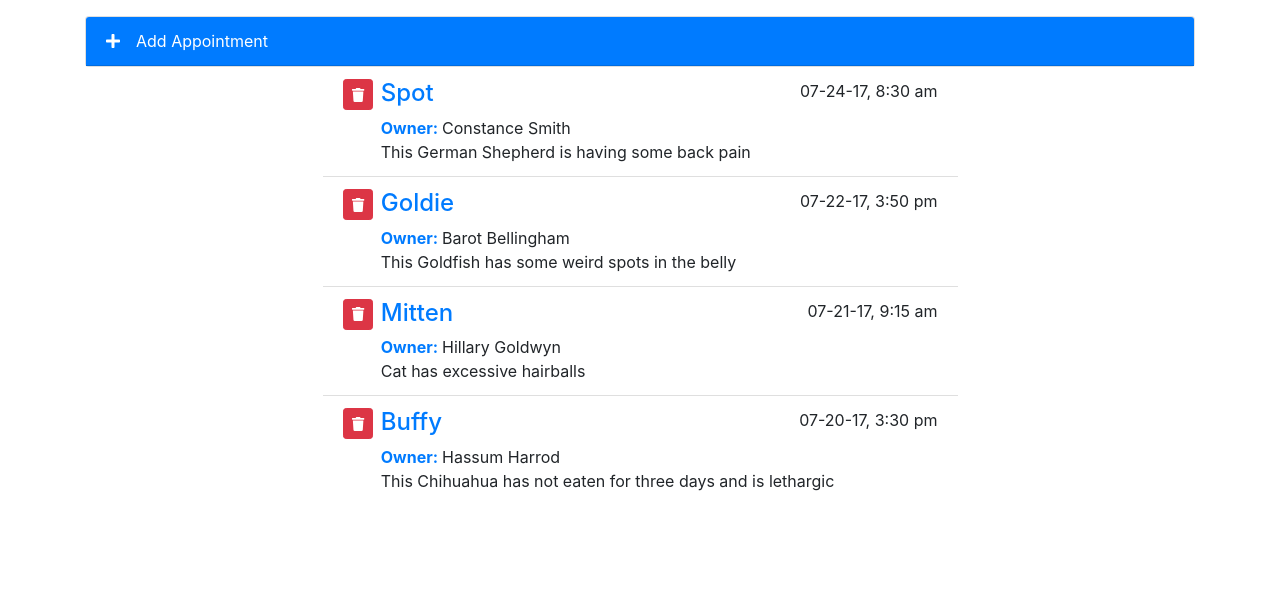
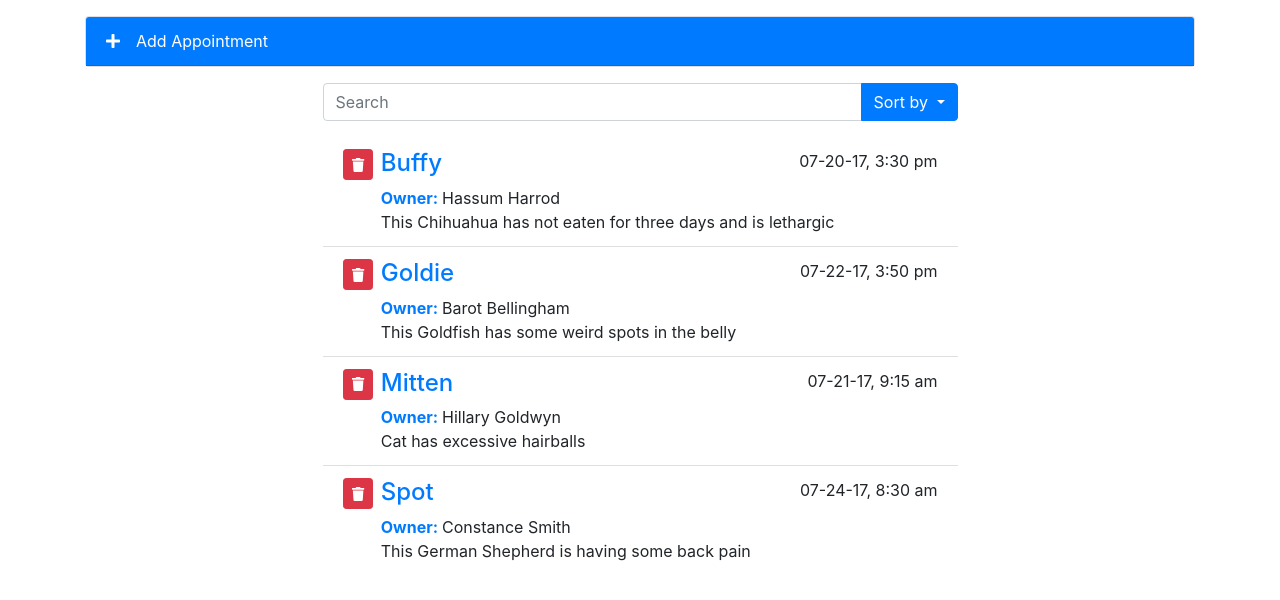
Before and after one commit to hairedfox/vue-interface, a Vue app: page / in a window 1280 px wide. Shown: the top 600 px of the page. Built offline with nearby package versions, Linux system fonts and the light colour scheme.

Commit message:
add search and filter feature for the list

```diff
--- a/src/App.vue
+++ b/src/App.vue
@@ -2,8 +2,9 @@
   <div id="main-app" class="container">
     <div class="row justify-content-center">
       <add-appointment @add="addItem" />
+      <search-appointments @searchRecords="searchAppointments" />
       <appointment-list
-        :appointments="appointments"
+        :appointments="filteredApts"
         @remove="removeItem"
         @edit="editItem"
       />
@@ -13,6 +14,7 @@
 
 <script>
 import AddAppointment from "./components/AddAppointment";
+import SearchAppointments from "./components/SearchAppointments";
 import AppointmentList from "./components/AppointmentList";
 import axios from "axios";
 import _ from "lodash";
@@ -23,12 +25,16 @@
     return {
       title: "Appointment List",
       appointments: [],
-      aptIndex: 0
+      aptIndex: 0,
+      searchTerms: "",
+      filterKey: "petName",
+      filterDir: "asc"
     };
   },
   components: {
     AddAppointment,
-    AppointmentList
+    AppointmentList,
+    SearchAppointments
   },
   mounted: function() {
     axios.get("./data/appointments.json").then(
@@ -40,7 +46,30 @@
         }))
     );
   },
+  computed: {
+    searchedApts() {
+      return this.appointments.filter(item => {
+        return (
+          item.petName.toLowerCase().match(this.searchTerms.toLowerCase()) ||
+          item.petOwner.toLowerCase().match(this.searchTerms.toLowerCase()) ||
+          item.aptNotes.toLowerCase().match(this.searchTerms.toLowerCase())
+        );
+      });
+    },
+    filteredApts() {
+      return _.orderBy(
+        this.searchedApts,
+        item => {
+          return item[this.filterKey].toLowerCase();
+        },
+        this.filterDir
+      );
+    }
+  },
   methods: {
+    searchAppointments(terms) {
+      this.searchTerms = terms;
+    },
     removeItem(apt) {
       this.appointments = _.without(this.appointments, apt);
     },
--- /dev/null
+++ b/src/components/SearchAppointments.vue
@@ -0,0 +1,97 @@
+<template>
+  <div class="col-12 col-md-10 col-lg-7">
+    <div class="input-group my-3">
+      <input
+        id="SearchApts"
+        placeholder="Search"
+        type="text"
+        class="form-control"
+        aria-label="Search Appointments"
+        v-model="searchTerm"
+      />
+
+      <div class="input-group-append">
+        <button
+          type="button"
+          class="btn btn-primary dropdown-toggle"
+          data-toggle="dropdown"
+          aria-haspopup="true"
+          aria-expanded="false"
+        >
+          Sort by
+          <span class="caret"></span>
+        </button>
+
+        <div class="dropdown-menu dropdown-menu-right">
+          <a
+            href="#"
+            class="dropdown-item d-flex justify-content-between"
+            id="petName"
+          >
+            Pet Name
+            <font-awesome-icon icon="check" />
+          </a>
+
+          <a
+            class="dropdown-item d-flex justify-content-between"
+            href="#"
+            id="aptDate"
+          >
+            Date
+            <font-awesome-icon icon="check" />
+          </a>
+
+          <a
+            href="#"
+            class="dropdown-item d-flex justify-content-between"
+            id="ownerName"
+          >
+            Owner
+            <font-awesome-icon icon="check" />
+          </a>
+
+          <div class="dropdown-divider" role="separator"></div>
+
+          <a
+            class="dropdown-item d-flex justify-content-between"
+            href="#"
+            id="asc"
+          >
+            Asc
+            <font-awesome-icon icon="check" />
+          </a>
+
+          <a
+            class="dropdown-item d-flex justify-content-between"
+            href="#"
+            id="desc"
+          >
+            Desc
+            <font-awesome-icon icon="check" />
+          </a>
+        </div>
+      </div>
+    </div>
+  </div>
+</template>
+
+<script>
+import { FontAwesomeIcon } from "@fortawesome/vue-fontawesome";
+
+export default {
+  name: "SearchAppointments",
+  data() {
+    return {
+      searchTerm: ""
+    };
+  },
+  watch: {
+    searchTerm() {
+      this.$emit("searchRecords", this.searchTerm);
+    }
+  },
+  components: {
+    FontAwesomeIcon
+  }
+};
+</script>
```
